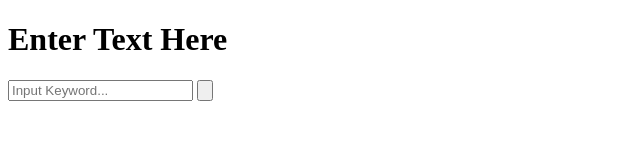
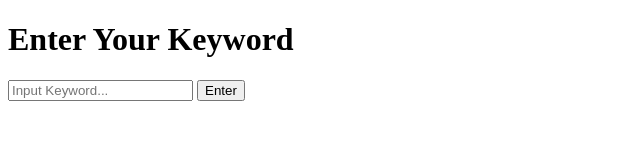
Before and after one commit to NupeCoder/FilterIt, a browser extension: page main.html in a window 1280 px wide. Shown: the whole page, without its empty margins (0-640 px from the left). Drawn offline with Linux system fonts and the light colour scheme.

Commit message:
Background stuff initial commit

```diff
--- a/main.html
+++ b/main.html
@@ -1,11 +1,13 @@
 <!DOCTYPE html>
 <html lang="en">
+
+<!-- Make a styles.css file as opposed to using bootstrap for speed etc-->
 
 <body>
     <!-- Make the UI For inputting Keywords in here-->
     <!-- Start with a small textbox -->
-    <h1>Enter Text Here</h1>
+    <h1>Enter Your Keyword</h1>
     <input type="text" placeholder="Input Keyword...">
-    <input type="button" name="Enter">
+    <button> Enter </button>
 </body>
 </html>
```
Also changed, not shown: manifest.json.
